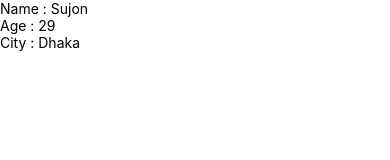
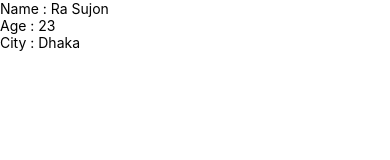
Before and after one commit to Rasujon3/untitled, a React Native app: screen / in a window 390 px wide. Shown: the top 160 px of the page. Built offline with nearby package versions, Linux system fonts and the light colour scheme.

Commit message:
25 React Native Props Class Component
25 React Native Props Class Component

```diff
--- a/App.js
+++ b/App.js
@@ -1,13 +1,15 @@
-import React from 'react';
+import React, {Component} from 'react';
 import {View} from 'react-native';
 import ComponentOne from './ComponentOne';
 
-const App = () => {
-    return (
-        <View>
-            <ComponentOne name="Sujon" city="Dhaka" age="29" />
-        </View>
-    );
-};
+class App extends Component {
+    render() {
+        return (
+            <View>
+                <ComponentOne name="Ra Sujon" city="Dhaka" age="23" />
+            </View>
+        );
+    }
+}
 
 export default App;
--- a/ComponentOne.js
+++ b/ComponentOne.js
@@ -1,14 +1,16 @@
-import React from 'react';
+import React, {Component} from 'react';
 import {Text, View} from 'react-native';
 
-const ComponentOne = (props) => {
-    return (
-        <View>
-            <Text>Name : {props.name}</Text>
-            <Text>Age : {props.age}</Text>
-            <Text>City : {props.city}</Text>
-        </View>
-    );
-};
+class ComponentOne extends Component {
+    render() {
+        return (
+            <View>
+                <Text>Name : {this.props.name}</Text>
+                <Text>Age : {this.props.age}</Text>
+                <Text>City : {this.props.city}</Text>
+            </View>
+        );
+    }
+}
 
 export default ComponentOne;
```
